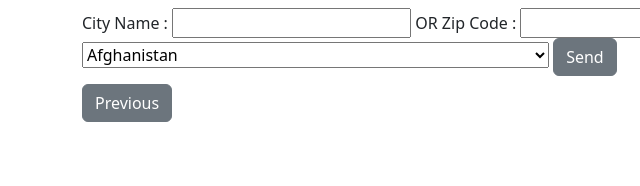
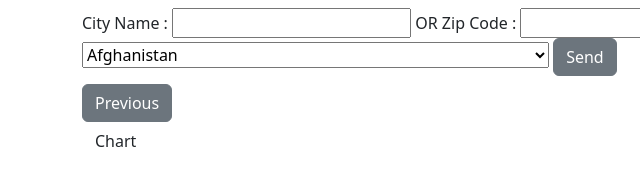
Before and after one commit to LRI-2020/weatherApp, a plain HTML site: page index.html in a window 1280 px wide. Shown: the full height of the page, 0-640 px from the left. Drawn offline with nearby package versions, Linux system fonts and the light colour scheme; no server answers.

```diff
--- a/index.html
+++ b/index.html
@@ -40,6 +40,10 @@
 
         </div>
 
+        <button type="button" class="btn btnChart">Chart</button>
+        <div id="chart" style="width:100%; height:400px;">
+
+        </div>
 
 
     </main>
```
Also changed, not shown: README.md.
